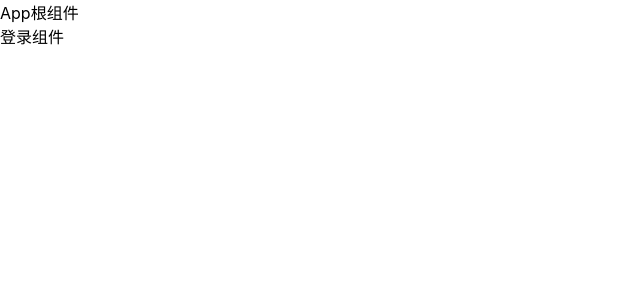
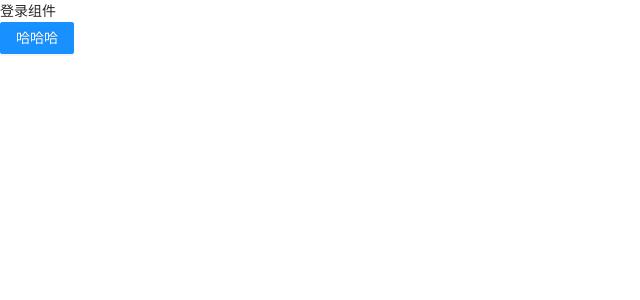
Before and after one commit to Yangyang0vo/geek-pc-yy, a React (Create React App) app: page /login in a window 1280 px wide. Shown: the top 300 px of the page, without its empty margins (0-640 px from the left). Built offline with nearby package versions, Linux system fonts and the light colour scheme.

Commit message:
项目初始化-antd组件库的使用

```diff
--- a/package.json
+++ b/package.json
@@ -6,6 +6,7 @@
     "@testing-library/jest-dom": "^5.16.5",
     "@testing-library/react": "^13.3.0",
     "@testing-library/user-event": "^13.5.0",
+    "antd": "^4.22.5",
     "react": "^18.2.0",
     "react-dom": "^18.2.0",
     "react-router-dom": "^6.3.0",
--- a/src/App.js
+++ b/src/App.js
@@ -5,11 +5,9 @@ import Layout from './pages/Layout/Layout'
 function App() {
   return (
     <Router>
-      <div className="App">App根组件</div>
-
       <Routes>
         <Route path="/login" element={<Login />}></Route>
-        <Route path="/layout" element={<Layout />}></Route>
+        <Route path="/home" element={<Layout />}></Route>
         <Route path="*" element={<Navigate to={'/login'} />}></Route>
       </Routes>
     </Router>
--- a/src/index.js
+++ b/src/index.js
@@ -1,6 +1,9 @@
 // @ts-nocheck
 import React from 'react'
 import ReactDOM from 'react-dom/client'
+// 导入antd的全局样式
+//esl int-disable-next-
+import 'antd/dist/antd.min.css'
 import './index.css'
 import App from './App'
 
--- a/src/pages/Login/Login.js
+++ b/src/pages/Login/Login.js
@@ -1,7 +1,12 @@
 import React, { Component } from 'react'
-
+import { Button } from 'antd'
 export default class Login extends Component {
   render() {
-    return <div>登录组件</div>
+    return (
+      <div>
+        <div>登录组件</div>
+        <Button type="primary">哈哈哈</Button>
+      </div>
+    )
   }
 }
```
Also changed, not shown: 1 other file (tests, documents, lock files or other folders).
